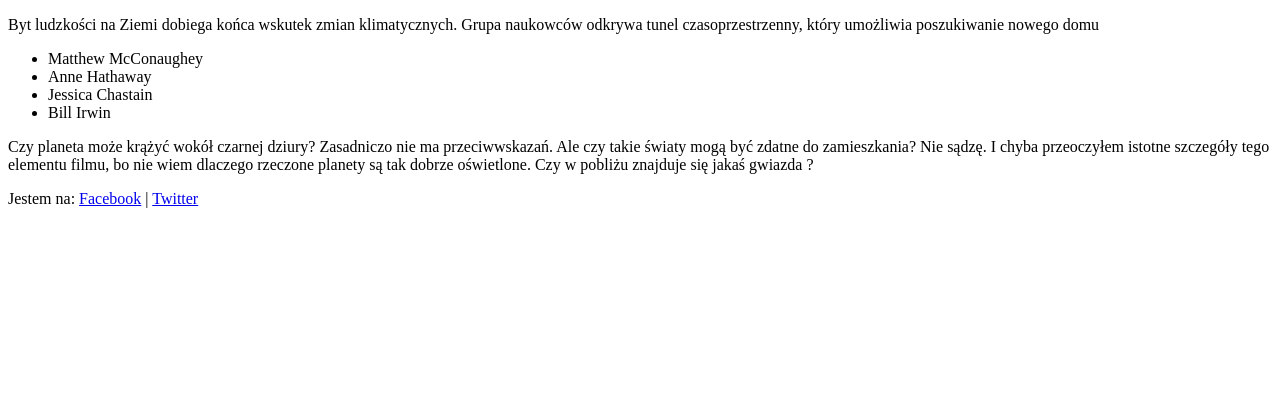
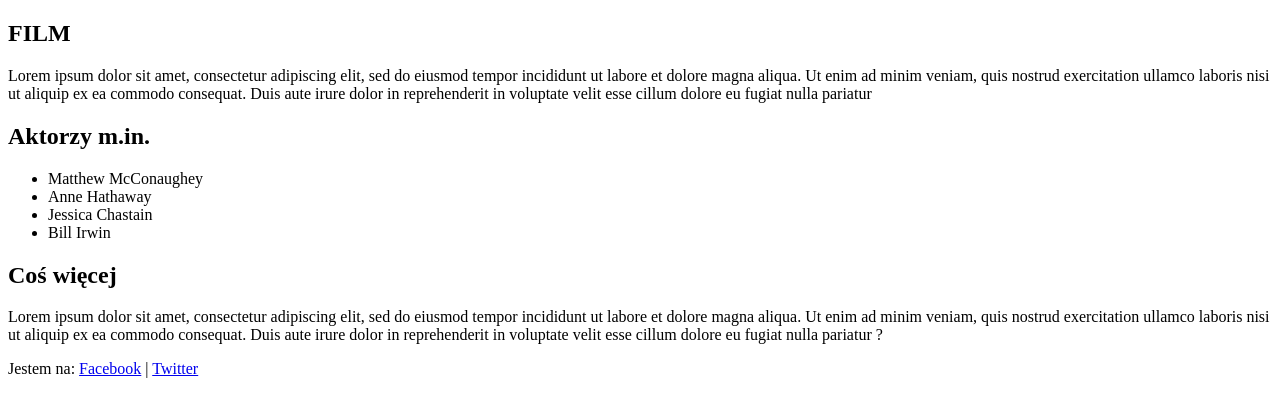
Before and after one commit to Vinci89/nauka-gita, a plain HTML site: page index.html in a window 1280 px wide. Drawn offline with nearby package versions, Linux system fonts and the light colour scheme; files that its build step writes are made by us from their sources; a web font is replaced by a local one.

Commit message:
add h2 and change content p

```diff
--- a/index.html
+++ b/index.html
@@ -11,16 +11,19 @@
         </header>
         <main class="container">
             <section class="about">
-            	<p>Byt ludzkości na Ziemi dobiega końca wskutek zmian klimatycznych. Grupa naukowców odkrywa tunel czasoprzestrzenny, który umożliwia poszukiwanie nowego domu</p>
+            	<h2>FILM</h2>
+            	<p>Lorem ipsum dolor sit amet, consectetur adipiscing elit, sed do eiusmod tempor incididunt ut labore et dolore magna aliqua. Ut enim ad minim veniam, quis nostrud exercitation ullamco laboris nisi ut aliquip ex ea commodo consequat. Duis aute irure dolor in reprehenderit in voluptate velit esse cillum dolore eu fugiat nulla pariatur</p>
             </section>
             <section class="interests">
+            	<h2>Aktorzy m.in.</h2>
             	<ul>
             		<li>Matthew McConaughey</l1>
             		<li>Anne Hathaway</l1>
             		<li>Jessica Chastain</l1>
             		<li>Bill Irwin</l1>
             	</ul>
-            	<p>Czy planeta może krążyć wokół czarnej dziury? Zasadniczo nie ma przeciwwskazań. Ale czy takie światy mogą być zdatne do zamieszkania? Nie sądzę. I chyba przeoczyłem istotne szczegóły tego elementu filmu, bo nie wiem dlaczego rzeczone planety są tak dobrze oświetlone. Czy w pobliżu znajduje się jakaś gwiazda ?</p>
+            	<h2>Coś więcej</h2>
+            	<p>Lorem ipsum dolor sit amet, consectetur adipiscing elit, sed do eiusmod tempor incididunt ut labore et dolore magna aliqua. Ut enim ad minim veniam, quis nostrud exercitation ullamco laboris nisi ut aliquip ex ea commodo consequat. Duis aute irure dolor in reprehenderit in voluptate velit esse cillum dolore eu fugiat nulla pariatur ?</p>
             </section>
         </main>
         <footer>
```
